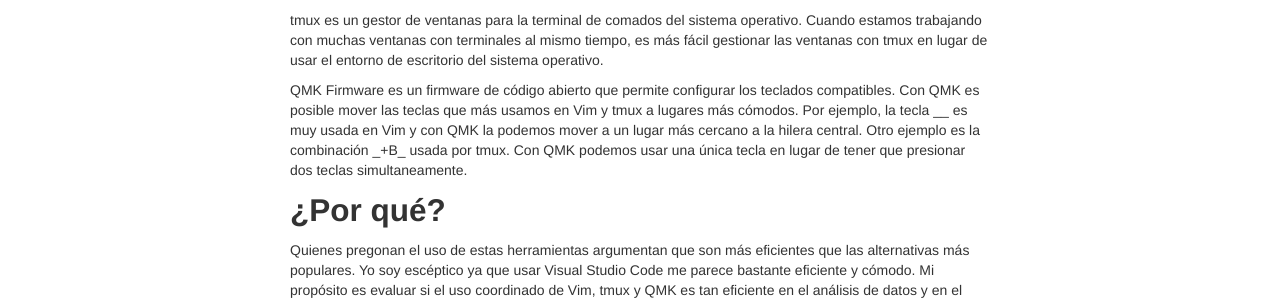
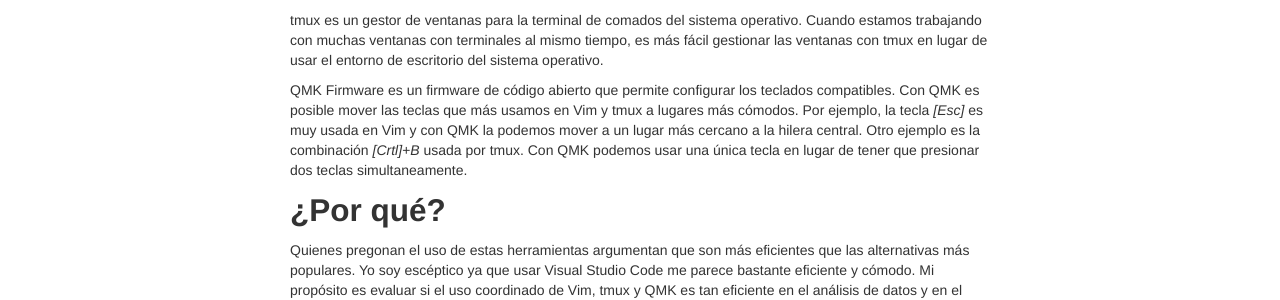
Before and after one commit to LizethMReyes/islasgeci.github.io, a Jekyll site: the page built from _posts/2021-11-09-trifecta.md, in a window 1280 px wide. Shown: the part 212-512 px from the top of the page. Built offline with Jekyll 4.4.1, drawn with Linux system fonts in a browser that asks for light colours.

Commit message:
Usa corchetes en lugar de paréntesis angulares para representar teclas

```diff
--- a/_posts/2021-11-09-trifecta.md
+++ b/_posts/2021-11-09-trifecta.md
@@ -17,8 +17,8 @@
 
 QMK Firmware es un firmware de código abierto que permite configurar los teclados compatibles. Con
 QMK es posible mover las teclas que más usamos en Vim y tmux a lugares más cómodos. Por ejemplo, la
-tecla _<Esc>_ es muy usada en Vim y con QMK la podemos mover a un lugar más cercano a la hilera
-central. Otro ejemplo es la combinación _<Crtl>+B_ usada por tmux. Con QMK podemos usar una única
+tecla _[Esc]_ es muy usada en Vim y con QMK la podemos mover a un lugar más cercano a la hilera
+central. Otro ejemplo es la combinación _[Crtl]+B_ usada por tmux. Con QMK podemos usar una única
 tecla en lugar de tener que presionar dos teclas simultaneamente.
 
 ## ¿Por qué?
```
